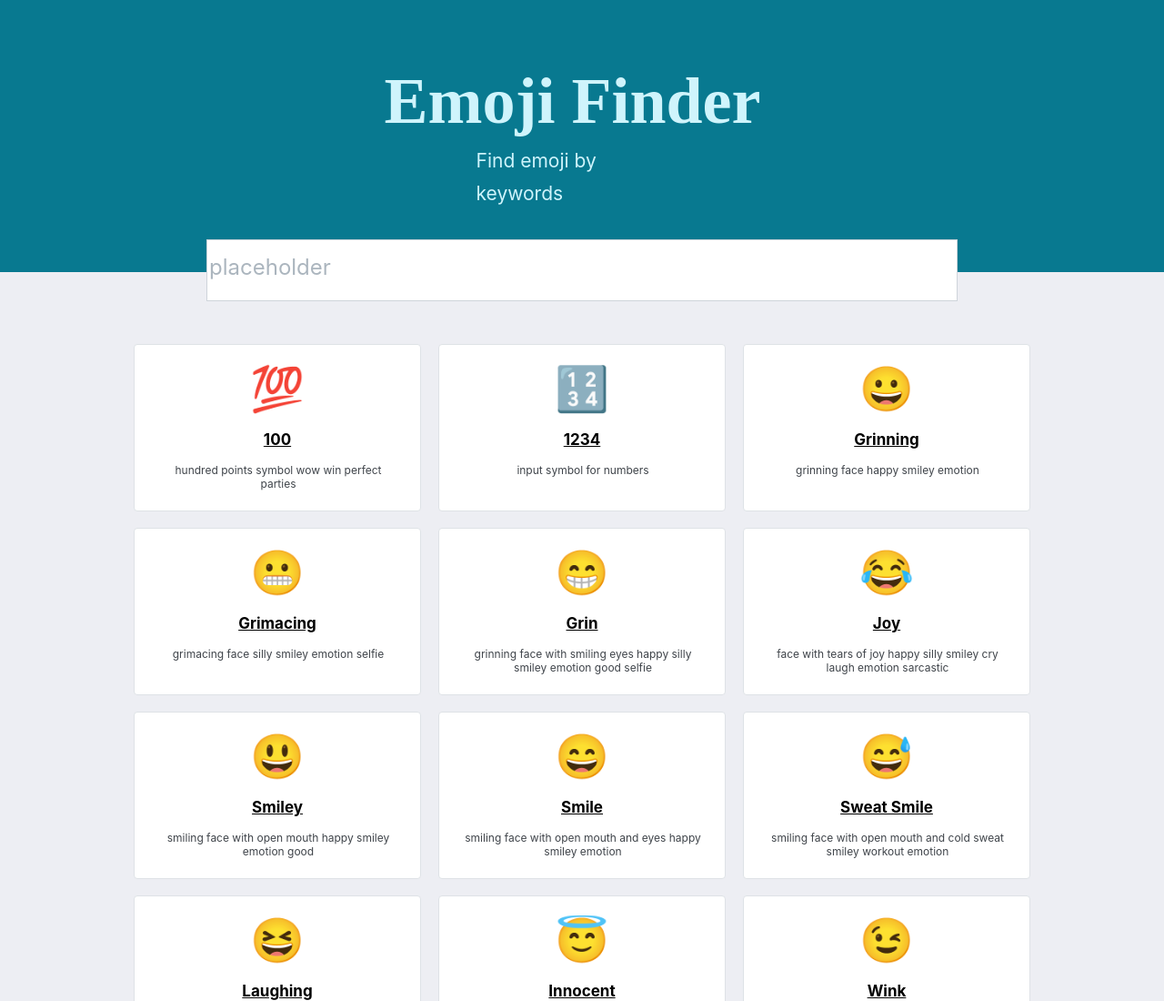
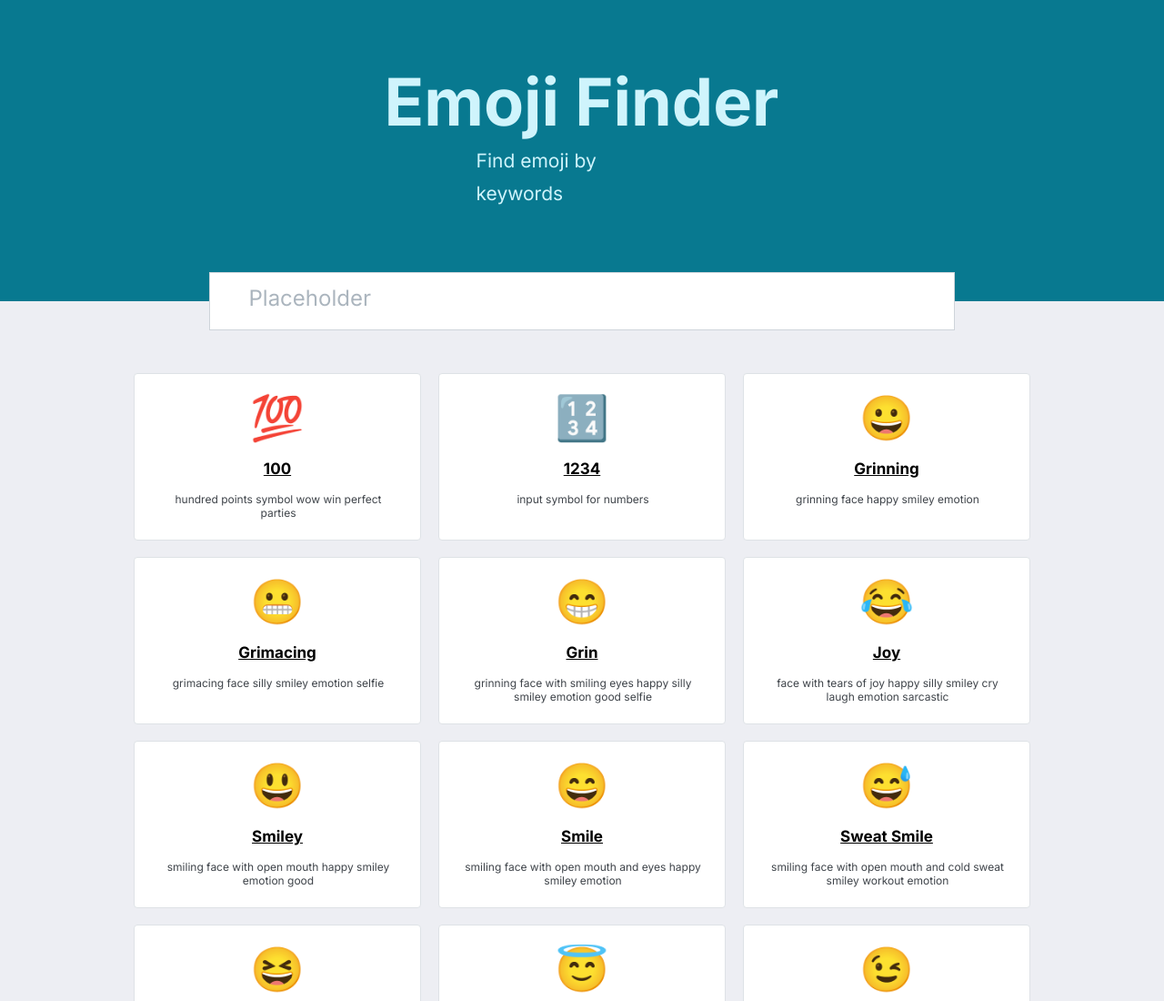
Before and after one commit to Minakli/Emoji-Finder, a plain HTML site: page index.html in a window 1280 px wide. Shown: the top 1100 px of the page at 91% size. Drawn offline with Linux system fonts and the light colour scheme.

Commit message:
fixed mistakes

```diff
--- a/css/style.css
+++ b/css/style.css
@@ -1,37 +1,38 @@
+body {
+  min-height: 100vh;
+}
 .container {
-  /* max-width: 1500px; */
   margin: 0 auto;
   padding: 0 30px 0 30px;
   box-sizing: content-box;
 }
-header .container {
+header {
   padding-top: 68px;
   background-color: #087990;
 }
 header h1 {
   max-width: 435px;
   margin: 0 auto;
-  /* font-family: Inter; */
+  font-family: "Inter", sans-serif;
   font-size: 72px;
   font-weight: 700;
   line-height: 87px;
   letter-spacing: 0em;
-  /* text-align: left; */
   color: #cff4fc;
 }
 header p {
   max-width: 233px;
-  margin: 4px auto 0 auto;
-  font-family: Inter;
+  margin: 4px auto 36px auto;
+  font-family: "Inter", sans-serif;
   font-size: 21px;
   font-weight: 400;
   line-height: 36px;
   letter-spacing: 0em;
-  /* text-align: left; */
   color: #cff4fc;
 }
 header input {
   display: block;
+  box-sizing: border-box;
   width: 820px;
   height: 64px;
   position: relative;
@@ -40,7 +41,7 @@ header input {
   border: 1px solid #ced4da;
 }
 header input::placeholder {
-  font-family: Inter;
+  font-family: "Inter", sans-serif;
   font-size: 24px;
   font-weight: 400;
   line-height: 21px;
@@ -48,12 +49,16 @@ header input::placeholder {
   text-align: left;
   color: #abb5be;
 }
+main {
+  min-height: 100%;
+}
 .body__background {
-  /* height: 300px; */
   background-color: #edeef3;
+  min-height: 100%;
 }
 .main__cards {
   display: grid;
+  min-height: calc(100vh - 295px - 51px - 130px);
   grid-template-columns: 1fr 1fr 1fr;
   column-gap: 19px;
   row-gap: 18px;
@@ -72,7 +77,7 @@ header input::placeholder {
 }
 .card p:nth-child(1) {
   text-align: center;
-  font-family: Inter;
+  font-family: "Inter", sans-serif;
   font-size: 48px;
   font-weight: 400;
   line-height: 48px;
@@ -81,7 +86,7 @@ header input::placeholder {
 .card p:nth-child(2) {
   text-align: center;
   margin: 18px 0 12px 0;
-  font-family: Inter;
+  font-family: "Inter", sans-serif;
   font-size: 17px;
   font-weight: 700;
   line-height: 28px;
@@ -93,10 +98,31 @@ header input::placeholder {
   width: 268px;
   height: 30px;
   text-align: center;
-  font-family: Inter;
+  font-family: "Inter", sans-serif;
   font-size: 12px;
   font-weight: 400;
   line-height: 15px;
   letter-spacing: 0em;
   color: #3f444a;
 }
+.decor__line {
+  max-width: 986px;
+  height: 1px;
+  margin: 49px auto 0 auto;
+
+  background-color: #ced4da;
+}
+footer {
+  height: 51px;
+  background-color: #edeef3;
+}
+.footer__text {
+  padding: 14px;
+  font-family: "Inter", sans-serif;
+  font-size: 16px;
+  font-weight: 400;
+  line-height: 21px;
+  letter-spacing: 0em;
+  color: #6c757d;
+  text-align: center;
+}
--- a/index.html
+++ b/index.html
@@ -7,6 +7,12 @@
     <title>Emoji Finder</title>
     <link rel="stylesheet" href="./css/reset.css" />
     <link rel="stylesheet" href="./css/style.css" />
+    <link rel="preconnect" href="https://fonts.googleapis.com" />
+    <link rel="preconnect" href="https://fonts.gstatic.com" crossorigin />
+    <link
+      href="https://fonts.googleapis.com/css2?family=Inter:wght@400;700&display=swap"
+      rel="stylesheet"
+    />
   </head>
   <body>
     <main></main>
--- a/js/script.js
+++ b/js/script.js
@@ -3,6 +3,7 @@ import { tmpData } from "./emoji.js";
 let data;
 const headerInput = document.createElement("input");
 const mainCardsBlock = document.createElement("div");
+const main = document.querySelector("main");
 
 //Фильтрация повторений в data.keywords
 function dataFilter() {
@@ -20,26 +21,36 @@ function dataFilter() {
 //Создание header
 function createHeader() {
   const header = document.createElement("header");
-  const divCont = document.createElement("div");
   const h1 = document.createElement("h1");
   const headerP = document.createElement("p");
-  const divInput = document.createElement("div");
-  const contEmogi = document.createElement("div");
-  contEmogi.append(mainCardsBlock);
   document.body.prepend(header);
-  document.body.append(contEmogi);
-  header.prepend(divCont);
-  divCont.append(h1);
-  divCont.append(headerP);
-  divCont.append(divInput);
-  divInput.append(headerInput);
+  header.append(h1);
+  header.append(headerP);
+  header.append(headerInput);
   headerInput.setAttribute("type", "text");
-  headerInput.setAttribute("placeholder", "placeholder");
-  mainCardsBlock.classList.add("main__cards");
-  divCont.className = "container";
-  contEmogi.className = "body__background";
+  headerInput.setAttribute("placeholder", "      Placeholder");
   h1.textContent = "Emoji Finder";
   headerP.textContent = "Find emoji by keywords";
+}
+//Создание main
+function createMain() {
+  const contEmogi = document.createElement("div");
+  const decorLine = document.createElement("div");
+  main.append(contEmogi);
+  contEmogi.className = "body__background";
+  decorLine.className = "decor__line";
+  mainCardsBlock.classList.add("main__cards");
+  contEmogi.append(mainCardsBlock);
+  contEmogi.append(decorLine);
+}
+//Создание footer
+function createFooter() {
+  const footer = document.createElement("footer");
+  const footerText = document.createElement("p");
+  footerText.classList.add("footer__text");
+  footerText.textContent = "2022 © Made with love by me";
+  document.body.append(footer);
+  footer.append(footerText);
 }
 //Создание одной карточки
 function createCard(emo) {
@@ -80,6 +91,8 @@ function searchCard() {
 
 dataFilter();
 createHeader();
+createMain();
+createFooter();
 showCards();
 //Поиск
 headerInput.addEventListener("input", () => {
```
